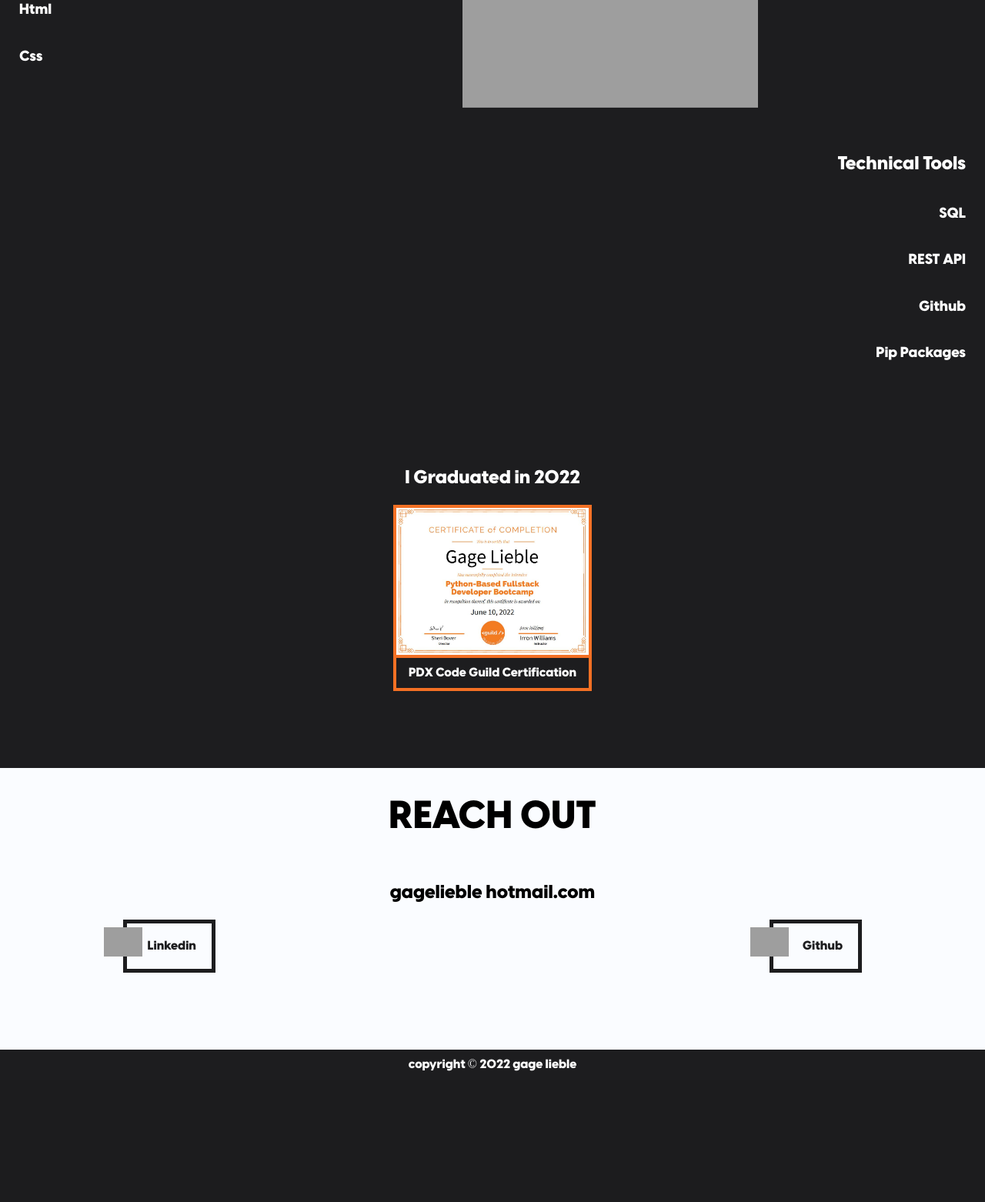
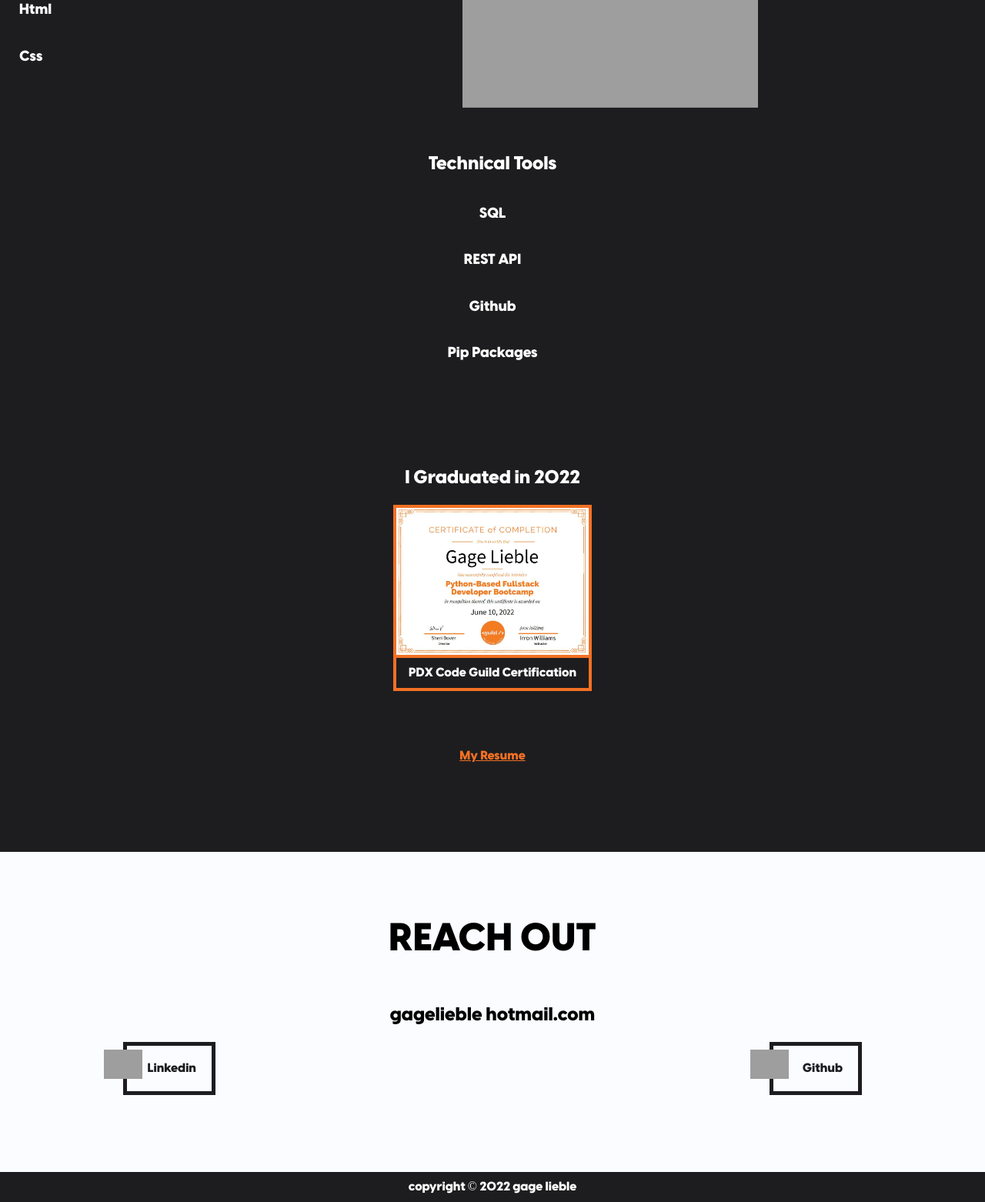
Before and after one commit to Gage-Lieble/Portfolio-2.0, a Django app: page / in a window 1280 px wide. Shown: the part 4063-5625 px from the top of the page at 77% size. Before the commit the page ends 5455 px from the top, so only its background shows below. Run offline with Django 4.2, Linux system fonts and the light colour scheme; grey boxes are pictures that could not be loaded.

Commit message:
Added resume, fixed layout of tech tools

```diff
--- a/gagelieble_home/templates/gl_home/index.html
+++ b/gagelieble_home/templates/gl_home/index.html
@@ -127,7 +127,7 @@
             <h3 class="frameworks">Css</h3>
         </div>
 
-        <div class="teachsub-section">
+        <div class="teachsub-section" id="tech-tools">
             <h2 class="edu-taglines">Technical Tools</h2>
             <h3 class="frameworks">SQL</h3>
             <h3 class="frameworks">REST API</h3>
@@ -144,6 +144,7 @@
         <h2 id="grad-title">I Graduated in 2022</h2>
         <img id="cert-img" src="{% static 'imgs/cert.jpg' %}" alt="cert">
         <div id="cert-title">PDX Code Guild Certification</div>
+        <a id="resume-link" href="{% static 'imgs/GageLiebleResume8-27.pdf' %}">My Resume</a>
     </div>
 
     <div id="reachout-section">
--- a/static/css/style.css
+++ b/static/css/style.css
@@ -518,7 +518,15 @@ pointer-events: all;
     color: white;
 }
 
+#tech-tools{
+    align-items: center;
+}
 
+#resume-link {
+    color:#f37024;
+    margin: 60px 0px 0px 0px;
+    padding: 15px;
+}
 /* REACH OUT */
 
 #reachout-section{
@@ -528,6 +536,7 @@ pointer-events: all;
     align-items: center;
     margin-top: 100px;
     padding-bottom: 100px;
+    padding-top: 50px;
 
 }
 #reach-links{
```
Also changed, not shown: 1 other file.
